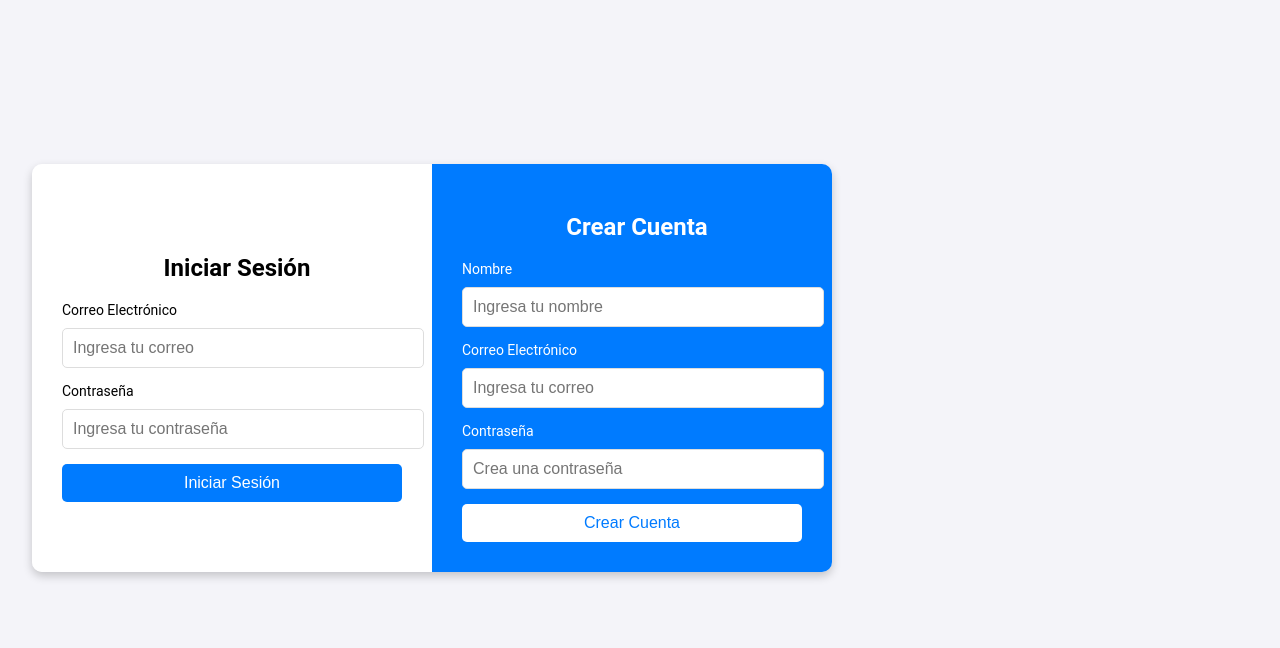
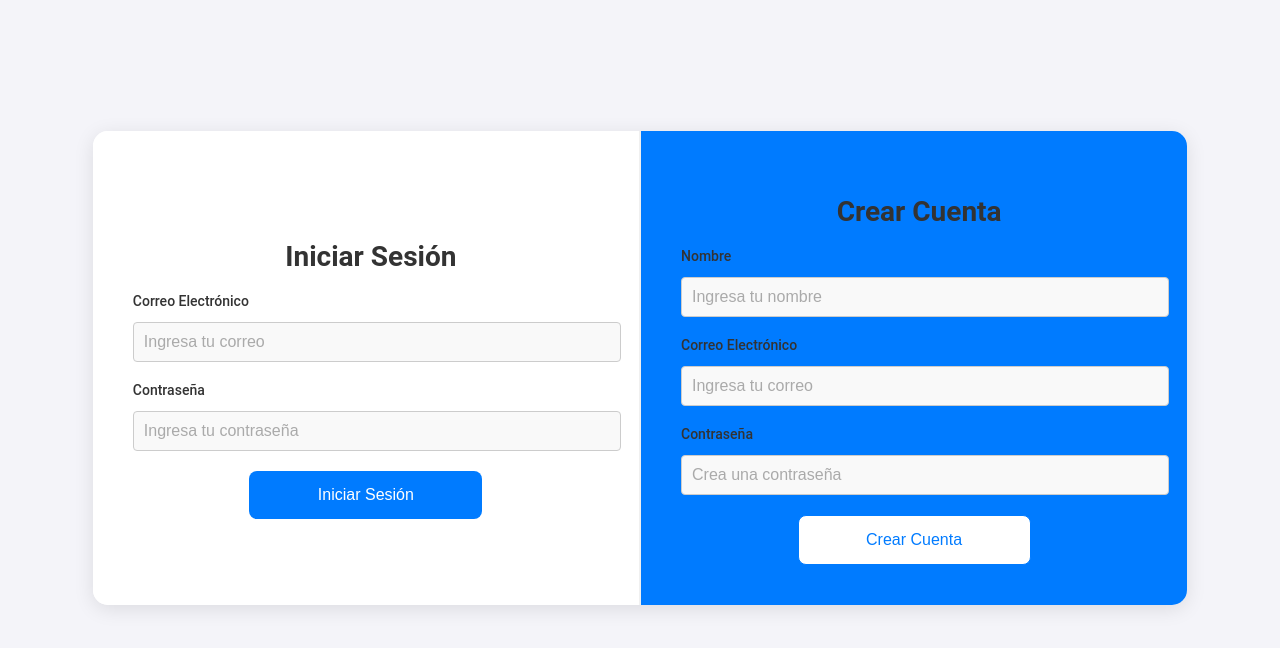
Before and after one commit to clagarejo/task-manager, a React (Vite) app in the folder cliente/: page / in a window 1280 px wide. Shown: the top 648 px of the page. Built offline with nearby package versions, Linux system fonts and the light colour scheme.

Commit message:
finish loginStyle

```diff
--- a/cliente/src/App.jsx
+++ b/cliente/src/App.jsx
@@ -2,11 +2,11 @@ import { useEffect, useState } from "react";
 import { BrowserRouter as Router, Routes, Route, Navigate } from "react-router-dom";
 import { useAuthStore } from "@/store/useAuthStore"; // Importa el store de autenticación
 import ErrorNotification from "@/components/ErrorNotification";
-import RenderColumn from "@/components/RenderColumn";
 import { useTaskStore } from "@/store/useTaskStore";
 import "./styles.css";
 import LoginRegister from "@/pages";
 import { FaSignOutAlt } from 'react-icons/fa';
+import TaskBoard from "@/components/TaskBoard";
 
 // Componente para proteger las rutas privadas
 function PrivateRoute({ children }) {
@@ -43,40 +43,7 @@ function App() {
         </div>
       </div>
       {error && <ErrorNotification message={error} />}
-      <div className="board">
-        <RenderColumn
-          title="Backlog"
-          tasks={tasks}
-          filterStatus="Backlog"
-          loading={loading}
-          deleteTask={deleteTask}
-          setEditingTask={setEditingTask}
-        />
-        <RenderColumn
-          title="To Do"
-          tasks={tasks}
-          filterStatus="ToDo"
-          loading={loading}
-          deleteTask={deleteTask}
-          setEditingTask={setEditingTask}
-        />
-        <RenderColumn
-          title="In Progress"
-          tasks={tasks}
-          filterStatus="InProgress"
-          loading={loading}
-          deleteTask={deleteTask}
-          setEditingTask={setEditingTask}
-        />
-        <RenderColumn
-          title="Done"
-          tasks={tasks}
-          filterStatus="Done"
-          loading={loading}
-          deleteTask={deleteTask}
-          setEditingTask={setEditingTask}
-        />
-      </div>
+      <TaskBoard />
     </div>
   );
 }
--- /dev/null
+++ b/cliente/src/components/TaskBoard.jsx
@@ -0,0 +1,53 @@
+import { useState } from "react";
+import RenderColumn from "@/components/RenderColumn";
+import { useTaskStore } from "@/store/useTaskStore";
+import ErrorNotification from "@/components/ErrorNotification";
+
+const TaskBoard = () => {
+    const { tasks, error, loading, deleteTask } = useTaskStore();
+    const [editingTask, setEditingTask] = useState(null);
+
+    return (
+        <div className="board">
+            {error && <ErrorNotification message={error} />}
+            <RenderColumn
+                title="Backlog"
+                tasks={tasks.filter(task => task.status === "Backlog")}
+                filterStatus="Backlog"
+                loading={loading}
+                deleteTask={deleteTask}
+                setEditingTask={setEditingTask}
+                editingTask={editingTask}
+            />
+            <RenderColumn
+                title="To Do"
+                tasks={tasks.filter(task => task.status === "ToDo")}
+                filterStatus="ToDo"
+                loading={loading}
+                deleteTask={deleteTask}
+                setEditingTask={setEditingTask}
+                editingTask={editingTask}
+            />
+            <RenderColumn
+                title="In Progress"
+                tasks={tasks.filter(task => task.status === "InProgress")}
+                filterStatus="InProgress"
+                loading={loading}
+                deleteTask={deleteTask}
+                setEditingTask={setEditingTask}
+                editingTask={editingTask}
+            />
+            <RenderColumn
+                title="Done"
+                tasks={tasks.filter(task => task.status === "Done")}
+                filterStatus="Done"
+                loading={loading}
+                deleteTask={deleteTask}
+                setEditingTask={setEditingTask}
+                editingTask={editingTask}
+            />
+        </div>
+    );
+};
+
+export default TaskBoard;
--- a/cliente/src/pages/styles.css
+++ b/cliente/src/pages/styles.css
@@ -1,4 +1,3 @@
-/* General Styles */
 body {
     font-family: 'Arial', sans-serif;
     background-color: #f4f4f9;
@@ -8,33 +7,38 @@ body {
     justify-content: center;
     align-items: center;
     height: 100vh;
+    box-sizing: border-box;
 }
 
 .container {
-    width: 800px;
+    width: 1200px;
     max-width: 90%;
     display: flex;
-    box-shadow: 0 4px 10px rgba(0, 0, 0, 0.2);
-    border-radius: 10px;
+    box-shadow: 0 4px 20px rgba(0, 0, 0, 0.1);
+    border-radius: 15px;
     overflow: hidden;
+    margin: auto;
+    background-color: #fff;
 }
 
+/* Form Section */
 .form-container {
     display: flex;
     width: 100%;
 }
 
-/* Form Section */
 .form-section {
     flex: 1;
-    padding: 30px;
+    padding: 40px;
     display: flex;
     flex-direction: column;
     justify-content: center;
+    transition: transform 0.3s ease-in-out;
 }
 
 .login-section {
     background-color: #fff;
+    border-right: 2px solid #f0f0f0;
 }
 
 .register-section {
@@ -50,51 +54,108 @@ form {
 
 h2 {
     margin-bottom: 20px;
-    font-size: 24px;
+    font-size: 28px;
+    font-weight: bold;
     text-align: center;
+    color: #333;
 }
 
 .form-group {
-    margin-bottom: 15px;
+    margin-bottom: 20px;
+    display: flex;
+    flex-direction: column;
 }
 
 label {
     font-size: 14px;
-    margin-bottom: 5px;
-    display: block;
+    margin-bottom: 8px;
+    color: #333;
+    font-weight: 500;
 }
 
 input {
     width: 100%;
-    padding: 10px;
+    padding: 12px 16px;
     border: 1px solid #ddd;
-    border-radius: 5px;
+    border-radius: 8px;
+    font-size: 16px;
+    background-color: #f9f9f9;
+    color: #333;
+    transition: border-color 0.3s;
 }
 
 input:focus {
     outline: none;
     border-color: #007bff;
+    background-color: #fff;
+    box-shadow: 0 0 8px rgba(0, 123, 255, 0.2);
 }
 
+input::placeholder {
+    color: #aaa;
+}
+
+/* Buttons */
 .btn {
     background-color: #007bff;
     color: #fff;
-    padding: 10px;
+    padding: 15px 20px;
+    margin: auto;
     border: none;
-    border-radius: 5px;
+    border-radius: 8px;
     cursor: pointer;
     font-size: 16px;
+    text-align: center;
+    width: 50%;
+    transition: background-color 0.3s, transform 0.2s;
 }
 
 .btn:hover {
     background-color: #0056b3;
+    transform: scale(1.05);
 }
 
 .register-section .btn {
     background-color: #fff;
     color: #007bff;
+    border: 1px solid #007bff;
 }
 
 .register-section .btn:hover {
     background-color: #f4f4f9;
+    color: #0056b3;
 }
+
+/* Additional Styles for Better UX */
+.input-group {
+    display: flex;
+    flex-direction: column;
+    gap: 8px;
+}
+
+.input-group input {
+    padding: 14px;
+}
+
+.error-message {
+    color: red;
+    font-size: 14px;
+    margin-top: -10px;
+    margin-bottom: 15px;
+    text-align: center;
+}
+
+.switch-link {
+    text-align: center;
+    margin-top: 15px;
+}
+
+.switch-link a {
+    color: #007bff;
+    text-decoration: none;
+    font-weight: bold;
+}
+
+.switch-link a:hover {
+    text-decoration: underline;
+}
```
